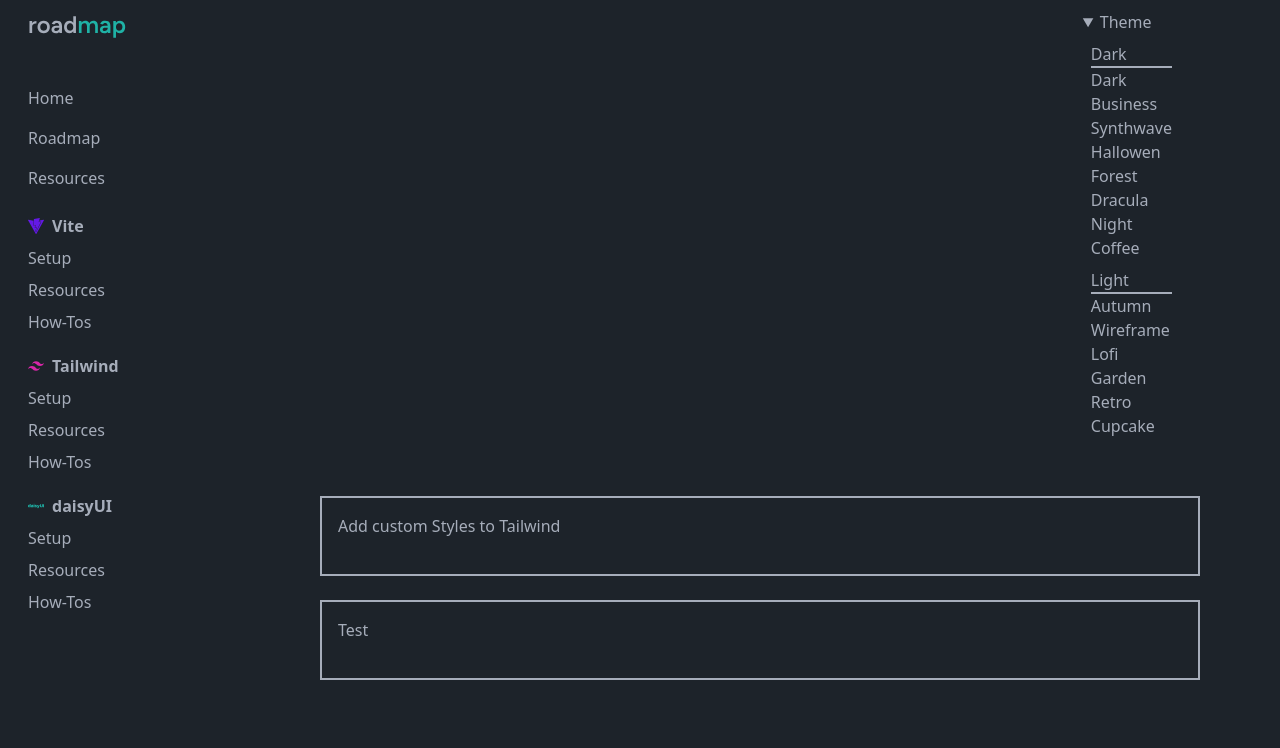
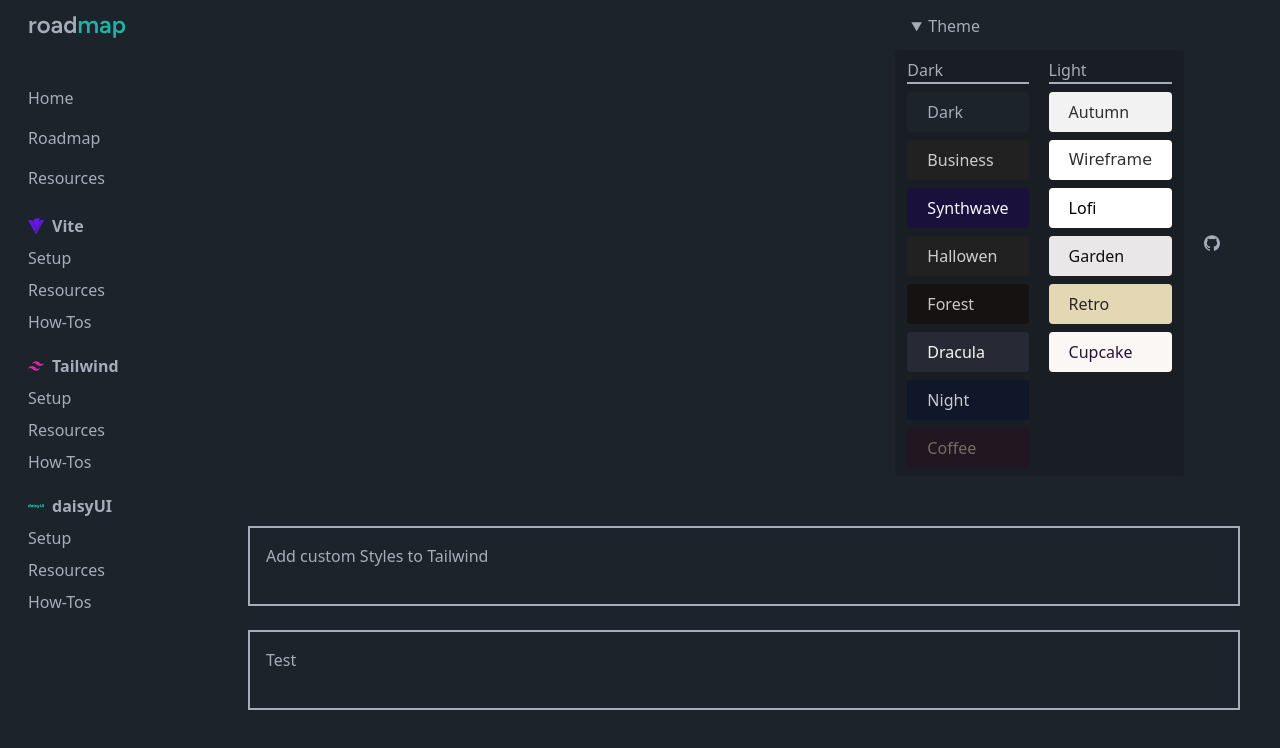
Before and after one commit to timobickmann/roadmap, a React (Vite) app: page /resources/tailwind/howtos in a window 1280 px wide. Both pictures are taken after a click on the heading "Theme". Shown: the top 748 px of the page. Built offline with nearby package versions, Linux system fonts and the light colour scheme; some icons are missing.

Commit message:
added github icon and expanded themepicker

```diff
--- a/src/App.tsx
+++ b/src/App.tsx
@@ -21,7 +21,7 @@
           <div className="flex min-h-screen">
             <SidebarResources />
 
-            <div className=" mx-2 mb-5 w-full sm:mx-5 md:mx-10 lg:mx-20">
+            <div className=" mx-2 mb-5 w-full sm:mr-5 md:mr-8 lg:mr-10">
               <Header />
               <Routes>
                 <Route index element={<Home />} />
--- a/src/components/Header.tsx
+++ b/src/components/Header.tsx
@@ -1,6 +1,7 @@
 import { AppContext } from "../AppContext";
 import { useContext } from "react";
 import { FaBars } from "react-icons/fa6";
+import { SiGithub } from "react-icons/si";
 
 function Header() {
   const { isMobile, toggleSidebarIsOpened } = useContext(AppContext);
@@ -12,7 +13,7 @@
 
   return (
     <>
-      <menu className="sticky top-0 z-10 mb-10 flex w-full items-start justify-between bg-base-100 px-5 py-2.5 sm:justify-end ">
+      <menu className="sticky top-0 z-10 mb-10 flex w-full items-center justify-between bg-base-100 px-5 py-2.5 sm:justify-end ">
         <div className="flex items-center gap-5">
           {isMobile && (
             <>
@@ -47,82 +48,157 @@
         <ul className="flex gap-5">
           <li>
             <details>
-              <summary>Theme</summary>
-              <ul className="bg-base-100 p-2">
+              <summary className="cursor-pointer rounded  px-4 py-1 hover:bg-neutral hover:text-neutral-content">
+                Theme
+              </summary>
+              <ul className="mt-2 flex gap-5 rounded bg-base-200 px-3 py-2">
+                <li>
+                  <ul className="flex flex-col gap-2">
                     <li className="border-b-2 border-b-base-content">Dark</li>
                     <li>
-                  <button onClick={() => handleThemeClick("dark")}>Dark</button>
+                      <button
+                        data-theme="dark"
+                        className="w-full rounded px-5 py-2 text-left hover:bg-neutral hover:text-neutral-content"
+                        onClick={() => handleThemeClick("dark")}
+                      >
+                        Dark
+                      </button>
                     </li>
                     <li>
-                  <button onClick={() => handleThemeClick("business")}>
+                      <button
+                        data-theme="business"
+                        className="w-full rounded px-5 py-2 text-left hover:bg-neutral hover:text-neutral-content"
+                        onClick={() => handleThemeClick("business")}
+                      >
                         Business
                       </button>
                     </li>
                     <li>
-                  <button onClick={() => handleThemeClick("synthwave")}>
+                      <button
+                        data-theme="synthwave"
+                        className="w-full rounded px-5 py-2 text-left hover:bg-neutral hover:text-neutral-content"
+                        onClick={() => handleThemeClick("synthwave")}
+                      >
                         Synthwave
                       </button>
                     </li>
-
                     <li>
-                  <button onClick={() => handleThemeClick("halloween")}>
+                      <button
+                        data-theme="halloween"
+                        className="w-full rounded px-5 py-2 text-left hover:bg-neutral hover:text-neutral-content"
+                        onClick={() => handleThemeClick("halloween")}
+                      >
                         Hallowen
                       </button>
                     </li>
-
                     <li>
-                  <button onClick={() => handleThemeClick("forest")}>
+                      <button
+                        data-theme="forest"
+                        className="w-full rounded px-5 py-2 text-left hover:bg-neutral hover:text-neutral-content"
+                        onClick={() => handleThemeClick("forest")}
+                      >
                         Forest
                       </button>
                     </li>
-
                     <li>
-                  <button onClick={() => handleThemeClick("dracula")}>
+                      <button
+                        data-theme="dracula"
+                        className="w-full rounded px-5 py-2 text-left hover:bg-neutral hover:text-neutral-content"
+                        onClick={() => handleThemeClick("dracula")}
+                      >
                         Dracula
                       </button>
                     </li>
-
                     <li>
-                  <button onClick={() => handleThemeClick("night")}>
+                      <button
+                        data-theme="night"
+                        className="w-full rounded px-5 py-2 text-left hover:bg-neutral hover:text-neutral-content"
+                        onClick={() => handleThemeClick("night")}
+                      >
                         Night
                       </button>
                     </li>
                     <li>
-                  <button onClick={() => handleThemeClick("coffee")}>
+                      <button
+                        data-theme="coffee"
+                        className="w-full rounded px-5 py-2 text-left hover:bg-neutral hover:text-neutral-content"
+                        onClick={() => handleThemeClick("coffee")}
+                      >
                         Coffee
                       </button>
                     </li>
-                <li className="border-b-2 border-b-base-content mt-2">Light</li>
+                  </ul>
+                </li>
                 <li>
-                  <button onClick={() => handleThemeClick("autumn")}>
+                  <ul className="flex flex-col gap-2">
+                    <li className="border-b-2 border-b-base-content">Light</li>
+                    <li>
+                      <button
+                        data-theme="autumn"
+                        className="w-full rounded px-5 py-2 text-left hover:bg-neutral hover:text-neutral-content"
+                        onClick={() => handleThemeClick("autumn")}
+                      >
                         Autumn
                       </button>
                     </li>
                     <li>
-                  <button onClick={() => handleThemeClick("wireframe")}>
+                      <button
+                        data-theme="wireframe"
+                        className="w-full rounded px-5 py-2 text-left hover:bg-neutral hover:text-neutral-content"
+                        onClick={() => handleThemeClick("wireframe")}
+                      >
                         Wireframe
                       </button>
                     </li>
                     <li>
-                  <button onClick={() => handleThemeClick("lofi")}>Lofi</button>
+                      <button
+                        data-theme="lofi"
+                        className="w-full rounded px-5 py-2 text-left hover:bg-neutral hover:text-neutral-content"
+                        onClick={() => handleThemeClick("lofi")}
+                      >
+                        Lofi
+                      </button>
                     </li>
                     <li>
-                  <button onClick={() => handleThemeClick("garden")}>
+                      <button
+                        data-theme="garden"
+                        className="w-full rounded px-5 py-2 text-left hover:bg-neutral hover:text-neutral-content"
+                        onClick={() => handleThemeClick("garden")}
+                      >
                         Garden
                       </button>
+                    </li>
                     <li>
-                    <button onClick={() => handleThemeClick("retro")}>
+                      <button
+                        data-theme="retro"
+                        className="w-full rounded px-5 py-2 text-left hover:bg-neutral hover:text-neutral-content"
+                        onClick={() => handleThemeClick("retro")}
+                      >
                         Retro
                       </button>
                     </li>
                     <li>
-                    <button onClick={() => handleThemeClick("cupcake")}>
+                      <button
+                        data-theme="cupcake"
+                        className="w-full rounded px-5 py-2 text-left hover:bg-neutral hover:text-neutral-content"
+                        onClick={() => handleThemeClick("cupcake")}
+                      >
                         Cupcake
                       </button>
                     </li>
+                  </ul>
                 </li>
               </ul>
             </details>
+          </li>
+          <li className="flex items-center">
+            <a
+              className="hover:text-primary-focus"
+              target="_blank"
+              href="https://github.com/timobickmann/roadmap"
+            >
+              <SiGithub />
+            </a>
           </li>
         </ul>
       </menu>
--- a/src/components/HowToItem.tsx
+++ b/src/components/HowToItem.tsx
@@ -16,7 +16,7 @@
 
   return (
     <>
-      <div className="mb-6 border-2 border-neutral-content p-2 sm:p-4 sm:pr-10">
+      <div className="mb-6 border-2 border-base-content p-2 sm:p-4 sm:pr-10">
         <button className="mb-5 flex items-center gap-2" onClick={handleClick}>
           {isOpened ? (
             <>
--- a/src/components/SidebarResources.tsx
+++ b/src/components/SidebarResources.tsx
@@ -1,7 +1,7 @@
 import { AppContext } from "../AppContext";
 import { useContext } from "react";
 import { Link } from "react-router-dom";
-import { SiTailwindcss, SiVite, SiDaisyui } from "react-icons/si";
+import { SiTailwindcss, SiVite, SiDaisyui} from "react-icons/si";
 import SidebarResourcesItem from "./SidebarResourcesItem";
 
 function SidebarResources() {
```
Lines whose indentation alone changed are shown as unchanged.
